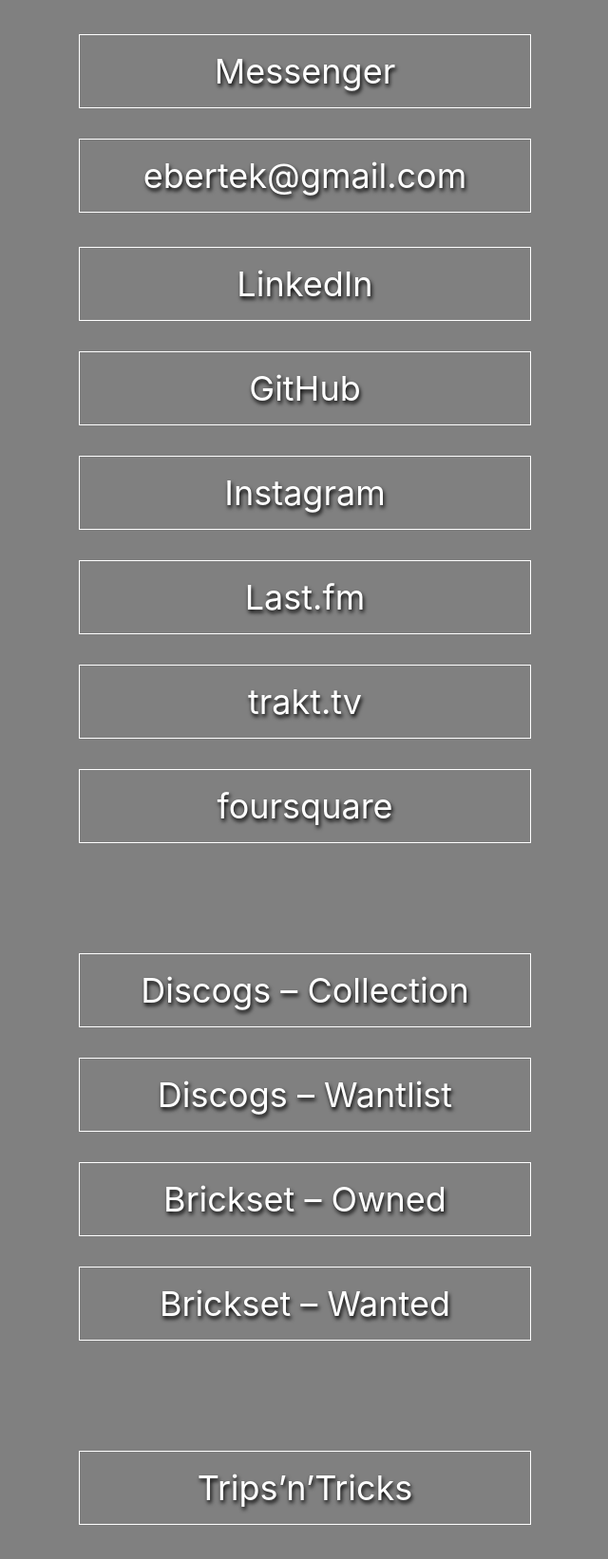
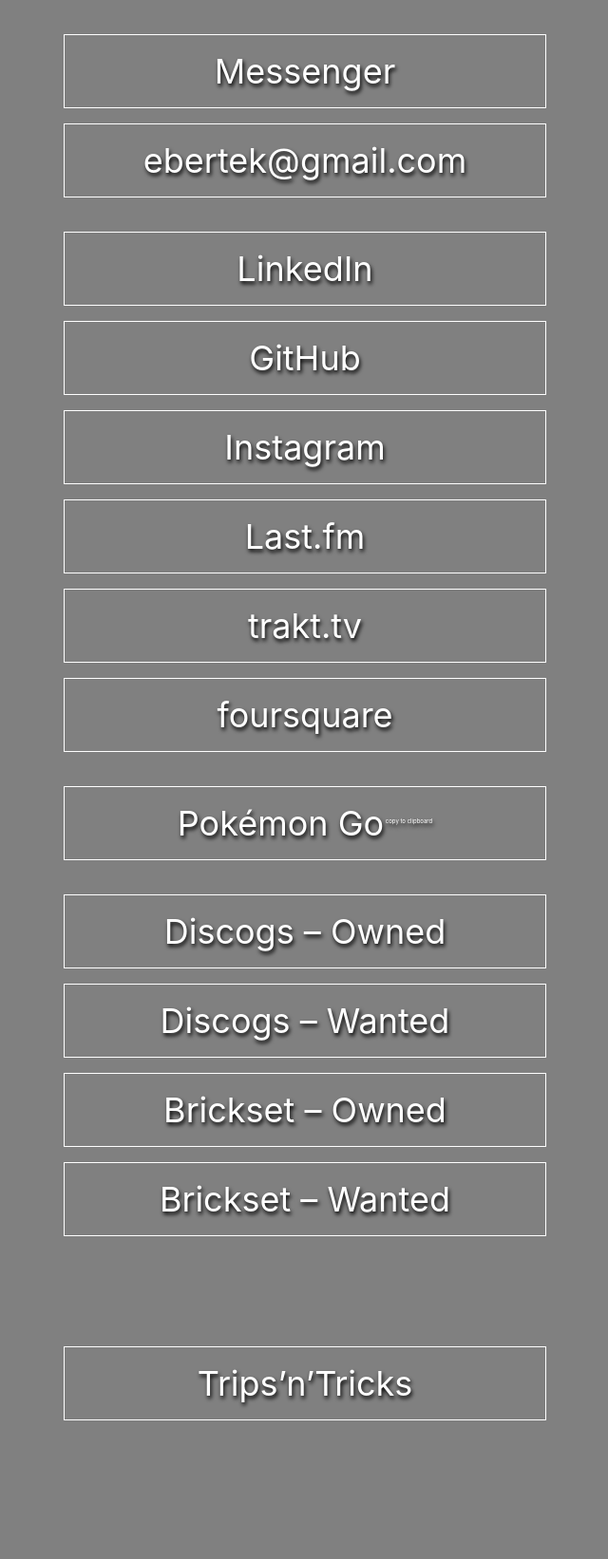
Before and after one commit to ebertek/ebertek.com, a PHP site: page / in a window 1280 px wide. Shown: the part 95-1737 px from the top of the page at 95% size, without its empty margins (319-959 px from the left). After the commit the page ends 1591 px from the top, so only its background shows below. Run offline with PHP 8.4, Linux system fonts and the light colour scheme.

Commit message:
Add Pokemon Go

```diff
--- a/css/main.css
+++ b/css/main.css
@@ -29,7 +29,7 @@ ul {
 
 li {
   padding: 12pt;
-  margin: 24pt;
+  margin: 12pt;
   border: 1pt solid white;
   transition: border 0.2s ease-out, background-color 0.2s ease-out;
 }
@@ -68,3 +68,7 @@ a:visited {
 a:visited:hover {
   color: #0ae;
 }
+
+sup {
+  font-size: 0.1em;
+}
--- a/index.html
+++ b/index.html
@@ -37,10 +37,12 @@
           <li><a href="https://trakt.tv/users/ebertek"          title="trakt.tv">trakt.tv</a></li>
           <li><a href="https://foursquare.com/ebertek"          title="foursquare">foursquare</a></li>
         </ul>
-        <p>&nbsp;</p>
         <ul>
-          <li><a href="https://www.discogs.com/user/ebertek/collection?sort=artist&sort_order=asc" title="Discogs – Collection">Discogs – Collection</a></li>
-          <li><a href="https://www.discogs.com/wantlist?page=1&limit=250&user=ebertek&sort=year&sort_order=desc" title="Discogs – Wantlist">Discogs – Wantlist</a></li>
+          <li><a href="javascript:void(0)" onclick="navigator.clipboard.writeText('800620156307')" title="8006 2015 6307">Pokémon Go<sup> copy to clipboard</sup></a></li>
+        </ul>
+        <ul>
+          <li><a href="https://www.discogs.com/user/ebertek/collection?sort=artist&sort_order=asc" title="Discogs – Collection">Discogs – Owned</a></li>
+          <li><a href="https://www.discogs.com/wantlist?page=1&limit=250&user=ebertek&sort=year&sort_order=desc" title="Discogs – Wantlist">Discogs – Wanted</a></li>
           <li><a href="https://brickset.com/sets/ownedby-ebertek" title="Brickset – Owned">Brickset – Owned</a></li>
           <li><a href="https://brickset.com/sets/wantedby-ebertek" title="Brickset – Wanted">Brickset – Wanted</a></li>
         </ul>
```
